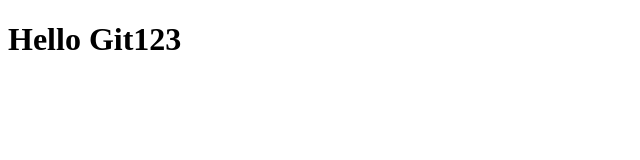
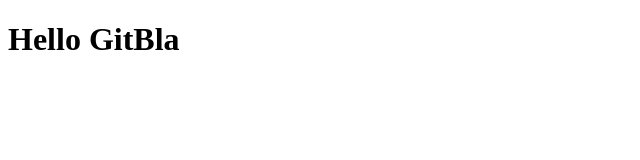
Before and after one commit to Edmon97/devcoltest, a plain HTML site: page index.html in a window 1280 px wide. Shown: the full height of the page, 0-640 px from the left. Drawn offline with Linux system fonts and the light colour scheme.

Commit message:
Wrong commit 2

```diff
--- a/index.html
+++ b/index.html
@@ -5,6 +5,6 @@
 	<title>Document</title>
 </head>
 <body>
-	<h1>Hello Git123</h1>
+	<h1>Hello GitBla</h1>
 </body>
 </html>
```
